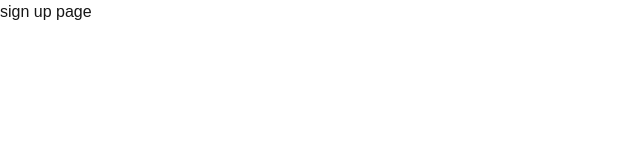
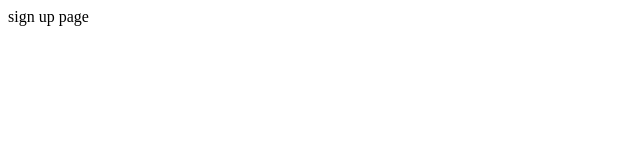
Before and after one commit to 3abilal3/feed-back-app-in-next-js, a Next.js app: page /sign-up in a window 1280 px wide. Shown: the top 160 px of the page, without its empty margins (0-640 px from the left). Built offline with nearby package versions, Linux system fonts and the light colour scheme.

Commit message:
minor update

```diff
--- a/src/app/(auth)/sign-up/page.tsx
+++ b/src/app/(auth)/sign-up/page.tsx
@@ -2,7 +2,7 @@ import React from 'react'
 
 function page() {
   return (
-    <div>sign up page</div>
+    <div>sign up page </div>
   )
 }
 
--- a/src/app/layout.tsx
+++ b/src/app/layout.tsx
@@ -1,38 +1,11 @@
-import type { Metadata } from "next";
-// import localFont from "next/font/local";
-import "./globals.css";
-import AuthProvider from "@/context/AuthProvider";
+'use client'
 
-// const geistSans = localFont({
-//   src: "./fonts/GeistVF.woff",
-//   variable: "--font-geist-sans",
-//   weight: "100 900",
-// });
-// const geistMono = localFont({
-//   src: "./fonts/GeistMonoVF.woff",
-//   variable: "--font-geist-mono",
-//   weight: "100 900",
-// });
+import { SessionProvider } from "next-auth/react";
 
-export const metadata: Metadata = {
-  title: "Create Next App",
-  description: "Generated by create next app",
-};
-
-export default function RootLayout({
-  children,
-}: Readonly<{
-  children: React.ReactNode;
-}>) {
+export default function RootLayout({ children }: { children: React.ReactNode }) {
   return (
-    <html lang="en">
-      <AuthProvider>
-      <body
-        // className={`${geistSans.variable} ${geistMono.variable} antialiased`}
-      >
-        {children}
-      </body>
-      </AuthProvider>
-    </html>
+    <SessionProvider>
+      {children}
+    </SessionProvider>
   );
 }
--- a/src/context/AuthProvider.tsx
+++ b/src/context/AuthProvider.tsx
@@ -1,15 +1,9 @@
-'use client';
+'use client'
 
 import { SessionProvider } from "next-auth/react";
 
-export default function AuthProvider({
-    children,
-}: {
-    children: React.ReactNode;
-}) {
-    return (
-        <SessionProvider>
-            {children}
-        </SessionProvider>
-    );
+export default function AuthProvider({ children }: { children: React.ReactNode }) {
+  return (
+    <SessionProvider>{children}</SessionProvider>
+  );
 }
```
